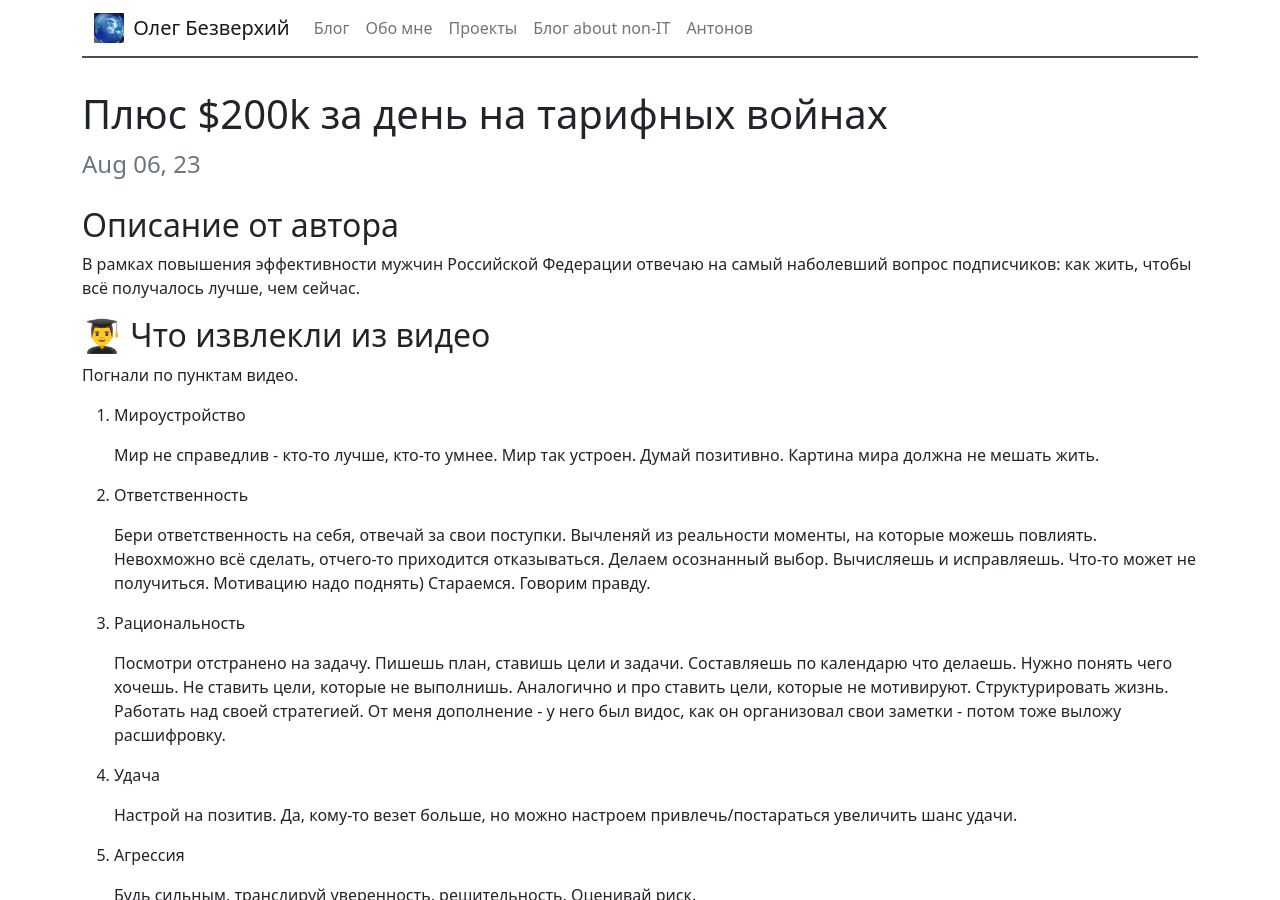
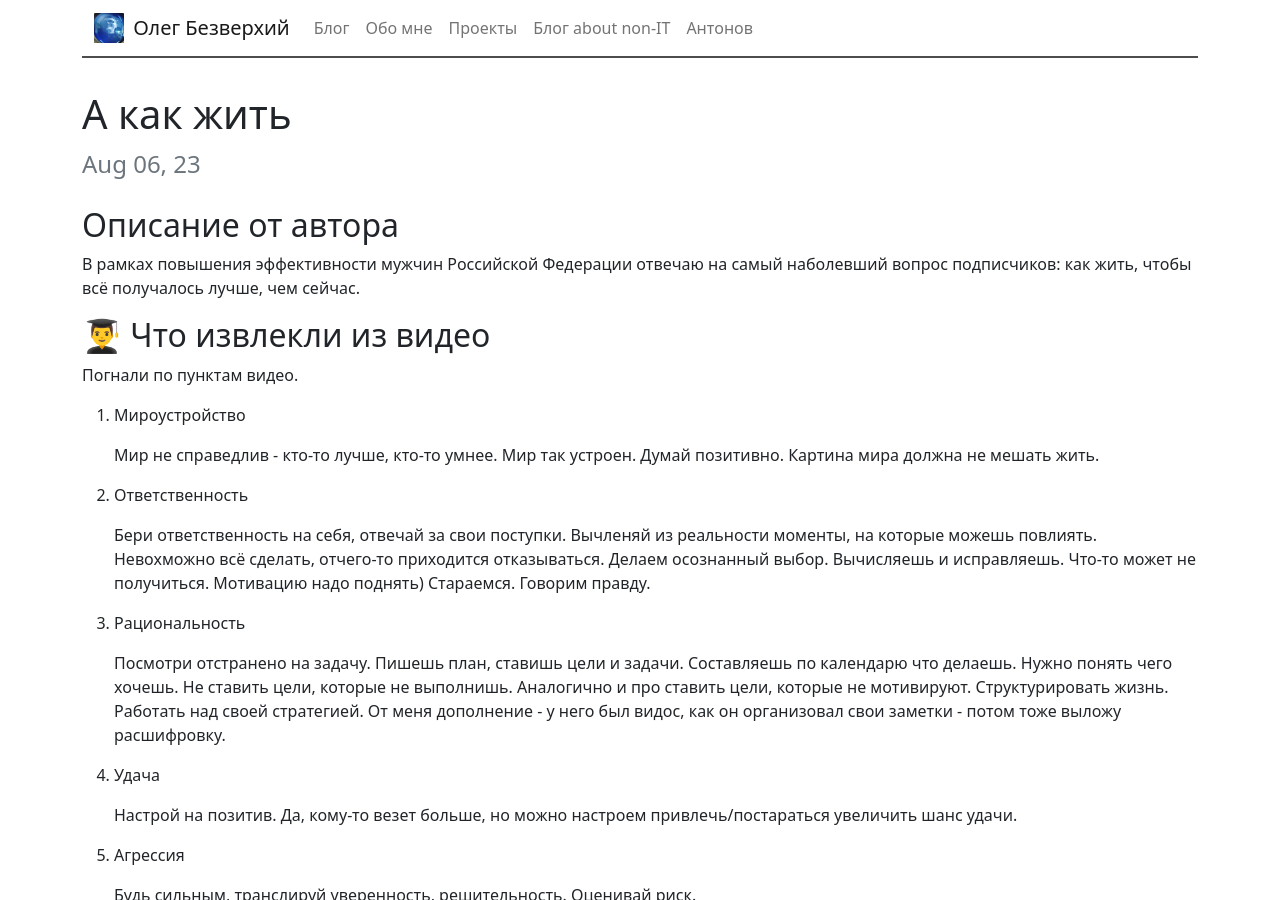
Before and after one commit to OlegBezverhii/olegbezverhii.github.io, a Jekyll site: the page built from antonov/_posts/2023-08-06-А_как_жить.md, in a window 1280 px wide and 900 px high. Built offline with Jekyll 4.4.1, drawn with Linux system fonts in a browser that asks for light colours.

Commit message:
Опечатки

```diff
--- a/antonov/_posts/2023-08-06-А_как_жить.md
+++ b/antonov/_posts/2023-08-06-А_как_жить.md
@@ -1,6 +1,6 @@
 ---
 layout: post
-title: Плюс $200k за день на тарифных войнах
+title: А как жить
 ---
 
 ## Описание от автора
```
